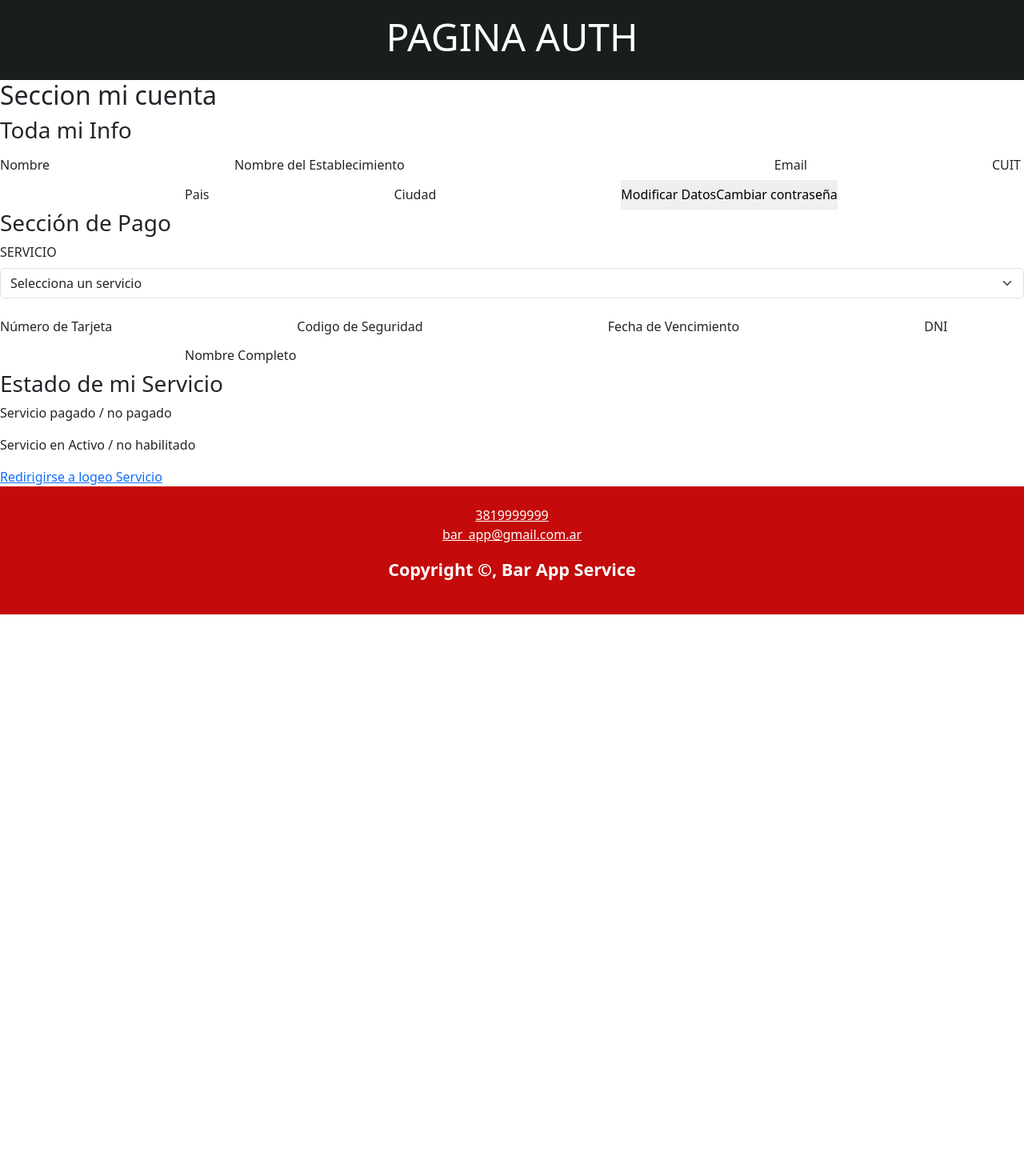
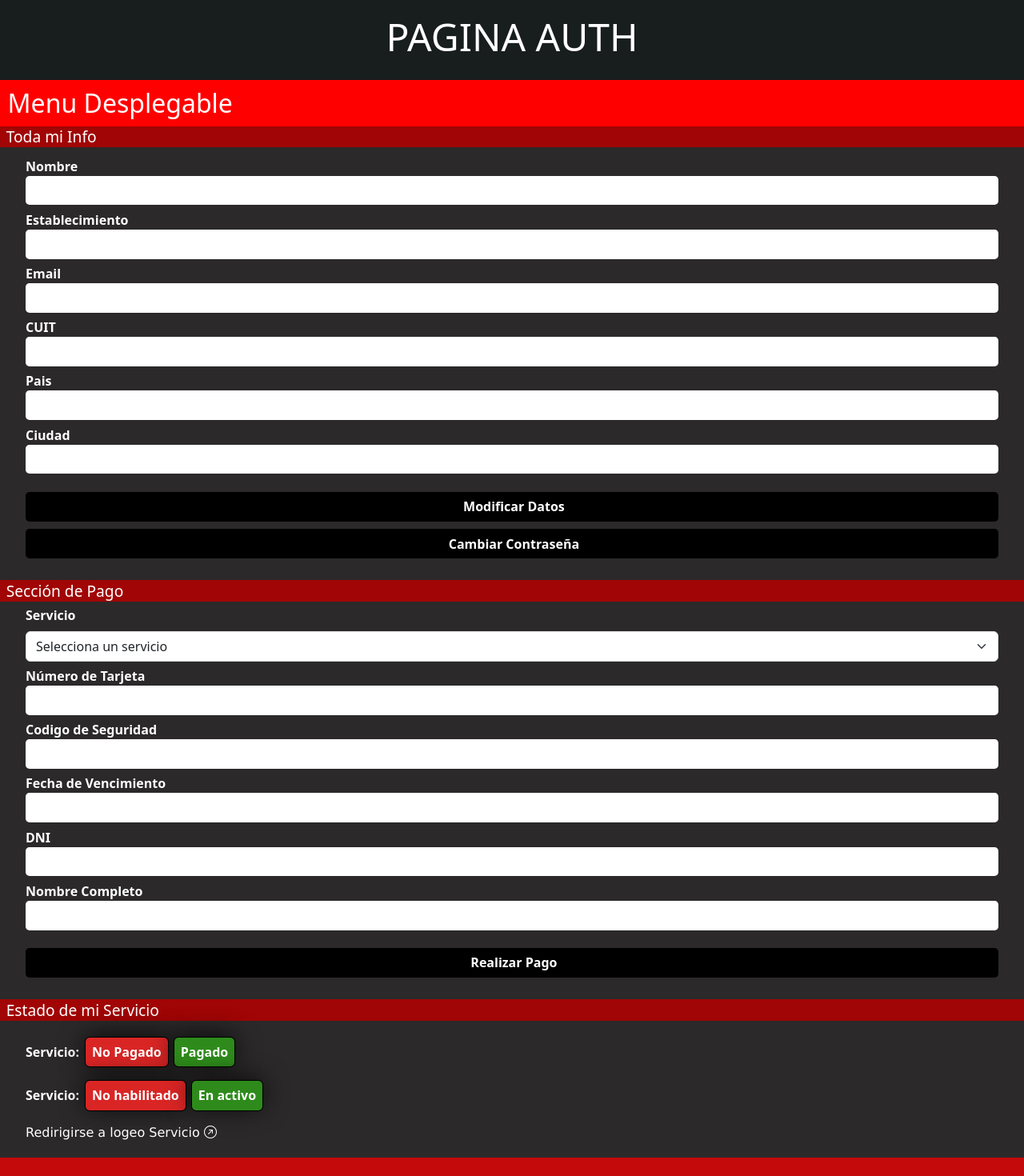
Before and after one commit to ColmanNicolas/FrontendProyecto3, a React (Vite) app: page /bar-app/mi-cuenta/1 in a window 1280 px wide. Shown: the top 1470 px of the page at 80% size. Before the commit the page ends 800 px from the top, so only its background shows below. Built offline with nearby package versions, Linux system fonts and the light colour scheme.

Commit message:
agrego css a la pagina mi cuenta

```diff
--- a/src/App.jsx
+++ b/src/App.jsx
@@ -15,7 +15,7 @@ function App() {
         <Routes>
           <Route path='/' element={<Navigate to={"/bar-app/home"} />} />
           <Route path='/bar-app/home' element={<Home />} />
-          <Route path='/admin-controls' element={<ServiceAdminPage/>} />
+          <Route path='/service/admin-controls' element={<ServiceAdminPage/>} />
           <Route path='/bar-app/landing-page' element={<LandingPage/>} />
           <Route path='/bar-app/landing-page/auth' element={<PrincipalAuth/>} />
           <Route path='/bar-app/mi-cuenta/:id' element={<PrincipalMyAccount/>} />
--- a/src/components/superAdminComponents/FormPrincipalLogin.jsx
+++ b/src/components/superAdminComponents/FormPrincipalLogin.jsx
@@ -13,14 +13,14 @@ const FormPrincipalLogin = ({cambiarComponente}) => {
         <form  onSubmit={handleSubmit(enviarFormulario)} >
             <article>
                 <h2>LOGIN</h2>
-                <button className="buttonAslAnchor" type="button" onClick={()=>cambiarComponente("REGISTER")}><i class="bi bi-arrow-up-left-circle"></i><span>Registrarme</span> </button>
+                <button className="buttonAslAnchor" type="button" onClick={()=>cambiarComponente("REGISTER")}><i className="bi bi-arrow-up-left-circle"></i><span>Registrarme</span> </button>
                 <Link to={"/bar-app/landing-page"}><span>Volver a Home</span><i className="bi bi-house"></i> </Link>
             </article>
             <article className="w-100">
                 <section >
                     <section >
-                        <label htmlFor="" className="form-label">EMAIL</label>
-                        <input type="email" className="form-control" id="" {...register("email", {
+                        <label htmlFor="userEmail" className="form-label">EMAIL</label>
+                        <input type="email" className="form-control" id="userEmail" {...register("email", {
                             required: true,
                             minLength: 5,
                             maxLength: 35,
@@ -31,8 +31,8 @@ const FormPrincipalLogin = ({cambiarComponente}) => {
                         )}
                     </section>
                     <section >
-                        <label htmlFor="" className="form-label">CONTRASEÑA</label>
-                        <input type="password" className="form-control" id="" {...register("password", {
+                        <label htmlFor="userPass" className="form-label">CONTRASEÑA</label>
+                        <input type="password" className="form-control" id="userPass" {...register("password", {
                             required: true,
                             minLength: 5,
                             maxLength: 35,
--- a/src/components/superAdminComponents/FormPrincipalRegister.jsx
+++ b/src/components/superAdminComponents/FormPrincipalRegister.jsx
@@ -1,3 +1,4 @@
+import axios from "axios";
 import { useForm } from "react-hook-form";
 import { Link, Navigate } from "react-router-dom";
 
@@ -5,22 +6,33 @@ const FormPrincipalRegister = ({cambiarComponente}) => {
 
     const { handleSubmit, register, formState: { errors }, watch, reset, } = useForm();
     const enviarFormulario = (dataRegister) => {
-        console.log(dataRegister);
-        console.log("FORMULARIO ENVIADO");
-        reset();
+        try {
+            axios.post("http://localhost:5000/api/principalUsers", dataRegister)
+                .then(response => {
+                    console.log(response);
+                    reset();
+                    cambiarComponente("LOGIN");
+                })
+                .catch(error => {
+                    console.error('Error al enviar formulario:', error);
+                });
+        } catch (error) {
+            console.error('Error al enviar formulario:', error);
+        }
     };
+
     return (
         <form onSubmit={handleSubmit(enviarFormulario)} >
             <article>
                 <h2>REGISTRO</h2>
-                <button className="buttonAslAnchor" type="button" onClick={()=>cambiarComponente("LOGIN")}><i class="bi bi-arrow-up-left-circle"></i><span>Tengo Cuenta</span> </button>
+                <button className="buttonAslAnchor" type="button" onClick={()=>cambiarComponente("LOGIN")}><i className="bi bi-arrow-up-left-circle"></i><span>Tengo Cuenta</span> </button>
                 <Link to={"/bar-app/landing-page"}><span>Volver a Home</span><i className="bi bi-house"></i> </Link>
             </article>
             <article>
                 <section className="rowInputsForm">
                     <section >
-                        <label htmlFor="" className="form-label">NOMBRE DE SU NEGOCIO</label>
-                        <input type="text" className="form-control" id="" {...register("name", {
+                        <label htmlFor="userName" className="form-label">USUARIO </label>
+                        <input type="text" className="form-control" name="nombre" id="userName" placeholder="nombre de usuario" {...register("name", {
                             required: true,
                             minLength: 3,
                             maxLength: 35,
@@ -31,6 +43,19 @@ const FormPrincipalRegister = ({cambiarComponente}) => {
                         )}
                     </section>
                     <section >
+                        <label htmlFor="bussinesName" className="form-label">EMPRESA </label>
+                        <input type="text" className="form-control" name="nombreEmpresa" id="bussinesName" placeholder="nombre de su empresa gastronómica" {...register("businessName", {
+                            required: true,
+                            minLength: 3,
+                            maxLength: 35,
+                            pattern: /^[a-zA-Z ]+$/
+                        })} />
+                        {errors.businessName && (
+                            errors.businessName.type === "required" && <p className="error-message bg-danger">Campo Requerido</p>
+                        )}
+                    </section>
+
+{   /*                 <section >
                         <label htmlFor="" className="form-label">CUIT</label>
                         <input type="number" className="form-control" id="" {...register("cuit", {
                             required: true,
@@ -42,12 +67,12 @@ const FormPrincipalRegister = ({cambiarComponente}) => {
                         {errors.cuit && (
                             errors.cuit.type === "required" && <p className="error-message bg-danger">Campo Requerido</p>
                         )}
-                    </section>
+                    </section>*/}
                 </section>
                 <section className="rowInputsForm ">
                     <section >
-                        <label htmlFor="" className="form-label">PAIS</label>
-                        <input type="text" className="form-control" id="" {...register("country", {
+                        <label htmlFor="country" className="form-label">PAIS</label>
+                        <input type="text" className="form-control" name="pais" id="country" {...register("country", {
                             required: true,
                             minLength: 3,
                             maxLength: 35,
@@ -58,8 +83,8 @@ const FormPrincipalRegister = ({cambiarComponente}) => {
                         )}
                     </section>
                     <section >
-                        <label htmlFor="" className="form-label">PROVINCIA</label>
-                        <input type="text" className="form-control" id="" {...register("city", {
+                        <label htmlFor="city" className="form-label">PROVINCIA</label>
+                        <input type="text" className="form-control" id="city" name="ciudad" {...register("city", {
                             required: true,
                             minLength: 3,
                             maxLength: 35,
@@ -72,8 +97,8 @@ const FormPrincipalRegister = ({cambiarComponente}) => {
                 </section>
                 <section className="rowInputsForm">
                     <section >
-                        <label htmlFor="" className="form-label">EMAIL</label>
-                        <input type="email" className="form-control" id="" {...register("email", {
+                        <label htmlFor="userEmail" className="form-label">EMAIL</label>
+                        <input type="email" className="form-control" id="userEmail" name="email" {...register("email", {
                             required: true,
                             minLength: 5,
                             maxLength: 35,
@@ -84,8 +109,8 @@ const FormPrincipalRegister = ({cambiarComponente}) => {
                         )}
                     </section>
                     <section >
-                        <label htmlFor="" className="form-label">REPETIR EMAIL</label>
-                        <input type="text" className="form-control" id="" {...register("emailRepeat", {
+                        <label htmlFor="userEmailRepeat" className="form-label">REPETIR EMAIL</label>
+                        <input type="text" className="form-control" id="userEmailRepeat" name="emailRepetido" {...register("emailRepeat", {
                             required: true,
                             validate: (value) => value === watch("email"),
                         })} />
@@ -96,8 +121,8 @@ const FormPrincipalRegister = ({cambiarComponente}) => {
                 </section>
                 <section className="rowInputsForm">
                     <section >
-                        <label htmlFor="" className="form-label">CONTRASEÑA</label>
-                        <input type="password" className="form-control" id="" {...register("password", {
+                        <label htmlFor="userPass" className="form-label">CONTRASEÑA</label>
+                        <input type="password" className="form-control" id="userPass"  name="password" {...register("password", {
                             required: true,
                             minLength: 5,
                             maxLength: 35,
@@ -107,8 +132,8 @@ const FormPrincipalRegister = ({cambiarComponente}) => {
                         )}
                     </section>
                     <section >
-                        <label htmlFor="" className="form-label">REPETIR CONTRASEÑA</label>
-                        <input type="password" className="form-control" id="" {...register("passwordRepeat", {
+                        <label htmlFor="userPassRepeat" className="form-label">REPETIR CONTRASEÑA</label>
+                        <input type="password" className="form-control" id="userPassRepeat" name="passRepeat" {...register("passwordRepeat", {
                             required: true,
                             validate: (value) => value === watch("password"),
                         })} />
--- a/src/pages/principalPages/PrincipalAuth.css
+++ b/src/pages/principalPages/PrincipalAuth.css
@@ -178,25 +178,33 @@
     padding-left: 0.2rem;
 }
 
-.mainPrincipalAuth form input,
-select {
+.mainPrincipalAuth form input{
     color: rgb(255, 255, 255);
     font-weight: 500;
     background-color: rgba(0, 0, 0, 0.575);
     margin-bottom: 1rem;
 }
+.mainPrincipalAuth form input::-webkit-input-placeholder {
+    color: rgba(255, 255, 255, 0.7); /* Color blanco con una opacidad del 70% */
+    font-weight: 400;
 
-.mainPrincipalAuth form select {
-    color: rgb(255, 255, 255);
-    font-weight: 500;
-    background-color: rgba(0, 0, 0, 0.76);
 }
 
-.mainPrincipalAuth form select option {
-    color: white;
-    font-weight: 500;
-    background-color: rgba(0, 0, 0, 0.87) !important;
+.mainPrincipalAuth form input:-moz-placeholder {
+    color: rgba(255, 255, 255, 0.7); /* Color blanco con una opacidad del 70% */
+    font-weight: 400;
 }
+
+.mainPrincipalAuth form input::-moz-placeholder {
+    color: rgba(255, 255, 255, 0.7); /* Color blanco con una opacidad del 70% */
+    font-weight: 400;
+}
+
+.mainPrincipalAuth form input:-ms-input-placeholder {
+    color: rgba(255, 255, 255, 0.7); /* Color blanco con una opacidad del 70% */
+    font-weight: 400;
+}
+
 
 .formButtonSection {
     width: 100%;
--- /dev/null
+++ b/src/pages/principalPages/PrincipalMyAccount.css
@@ -0,0 +1,105 @@
+/*css general*/
+.tituloH3MiCuenta{
+    color: white;
+    font-size: 1.2em;
+    background-color: rgb(161, 5, 5);
+    padding-left: 0.4em;
+    padding-block: 0.1em;
+    margin: 0;
+}
+/*SECCION DE MI INFORMACION*/
+
+#articuloMiCuenta h2{
+    color: white;
+    background-color: red;
+    padding-left: 0.3em;
+    padding-block: 0.3em;
+    margin: 0;
+    display: flex;
+    align-items: center;
+    justify-content: start;
+}
+#miCuentaForm ,#pagoForm{
+    color: white;
+    font-weight: bold;
+    background-color: rgb(43, 41, 41);
+    padding-block: 0.3em;
+    padding-inline: 2.5%;
+}
+#miCuentaForm section, #pagoForm section{
+    margin-block: 0.4em;
+    display: flex;
+    flex-direction: column;
+}
+#miCuentaForm section input, #pagoForm input{
+    border-radius: 0.3em;
+    padding-left: 0.3em;
+}
+
+#botonesFormulario{
+    padding-block: 0.7em;
+}
+#botonesFormulario input{
+    color: white;
+    background-color: black;
+    font-weight: bold;
+    margin-block: 0.3em;
+    transition: color 1s ease;
+    transition: background-color 0.7s ease;
+}
+#botonesFormulario input:hover, #botonesFormulario input:focus {
+    color: black;
+    background-color: rgb(245, 48, 48);
+}
+
+
+/*seccion estado de mi servicio*/
+#contenedorEstadoServicio{
+    padding-block: 0.2em;
+    background-color: rgb(43, 41, 41);
+    padding-inline: 2.5%;
+
+}
+.seccionEstadoServicio{
+    background-color: rgb(43, 41, 41);
+    display: flex;
+    align-items: center;
+    padding-top: 1.1rem;
+}
+.seccionEstadoServicio p{
+    color: white;
+    font-weight: bold;
+    margin: 0;
+    padding: 0;
+}
+.seccionEstadoServicio button{
+    font-weight: 600;
+    margin-left: 0.5em;
+    padding-inline: 0.5em;
+    border-radius: 0.3em;
+    outline: 1px solid black;
+    box-shadow: 0px -3px 31px 0px rgba(0,0,0,0.75);
+-webkit-box-shadow: 0px -3px 31px 0px rgba(0,0,0,0.75);
+-moz-box-shadow: 0px -3px 31px 0px rgba(0,0,0,0.75);
+}
+.seccionEstadoServicio .fondoRojo{
+    color: white;
+    background-color: rgb(218, 37, 37);
+}
+.seccionEstadoServicio .fondoVerde{
+    color: white;
+    background-color: rgb(46, 139, 27);
+}
+#contenedorEstadoServicio a{
+    color: white;
+    font-family: Verdana, Geneva, Tahoma, sans-serif;
+    display: block;
+    padding-block: 1rem;
+    text-decoration: none;
+}
+#contenedorEstadoServicio a:hover, #contenedorEstadoServicio a:focus{
+    color: rgb(240, 71, 71);
+    font-size: 1.1rem;
+    padding-block: 0.9rem;
+
+}
--- a/src/pages/principalPages/PrincipalMyAccount.jsx
+++ b/src/pages/principalPages/PrincipalMyAccount.jsx
@@ -1,7 +1,7 @@
 import { Controller, useForm } from "react-hook-form";
-
+import "../principalPages/PrincipalMyAccount.css"
 const PrincipalMyAccount = () => {
-    const { handleSubmit, register, formState: { errors }, watch, reset, control} = useForm();
+    const { handleSubmit, register, formState: { errors }, watch, reset, control } = useForm();
 
     return (
         <>
@@ -9,33 +9,47 @@ const PrincipalMyAccount = () => {
                 <h1>PAGINA AUTH</h1>
             </header>
             <main>
-                <article>
+                <article id="articuloMiCuenta">
                     <section>
-                        <h2>Seccion mi cuenta </h2>
+                        <h2 >Menu Desplegable</h2>
                     </section>
                     <section>
-                        <h3>Toda  mi Info </h3>
+                        <h3 className="tituloH3MiCuenta">Toda  mi Info </h3>
+                        <form id="miCuentaForm">
                             <section>
                                 <label htmlFor="">Nombre</label>
                                 <input type="text" />
-                            <label htmlFor="">Nombre del Establecimiento</label>
+                            </section>
+                            <section>
+                                <label htmlFor="">Establecimiento</label>
                                 <input type="text" />
-                            <input type="text" />
+                            </section>
+                            <section>
                                 <label htmlFor="">Email</label>
                                 <input type="text" />
+                            </section>
+                            <section>
                                 <label htmlFor="">CUIT</label>
                                 <input type="text" />
+                            </section>
+                            <section>
                                 <label htmlFor="">Pais</label>
                                 <input type="text" />
+                            </section>
+                            <section>
                                 <label htmlFor="">Ciudad</label>
                                 <input type="text" />
-                            <button>Modificar Datos</button>
-                            <button>Cambiar contraseña</button>
                             </section>
+                            <section id="botonesFormulario">
+                                <input type="submit" value={"Modificar Datos"} />
+                                <input type="button" value={"Cambiar Contraseña"} />
+                            </section>
+                        </form>
                     </section>
                     <section>
-                        <h3>Sección de Pago</h3>
-                        <label htmlFor="" className="form-label">SERVICIO</label>
+                        <h3 className="tituloH3MiCuenta">Sección de Pago</h3>
+                        <form id="pagoForm" action="">
+                            <label htmlFor="" className="form-label">Servicio</label>
                             <Controller
                                 name="service"
                                 control={control}
@@ -50,22 +64,44 @@ const PrincipalMyAccount = () => {
                                     </select>
                                 )}
                             />
+                            <section>
                                 <label htmlFor="">Número de Tarjeta</label>
                                 <input type="text" />
+                            </section>
+                            <section>
                                 <label htmlFor="">Codigo de Seguridad</label>
                                 <input type="text" />
+                            </section>
+                            <section>
                                 <label htmlFor="">Fecha de Vencimiento</label>
                                 <input type="text" />
+                            </section>
+                            <section>
                                 <label htmlFor="">DNI</label>
                                 <input type="text" />
+                            </section>
+                            <section>
                                 <label htmlFor="">Nombre Completo</label>
                                 <input type="text" />
                             </section>
-                    <section>
-                        <h3>Estado de mi Servicio</h3>
-                        <p>Servicio pagado / no pagado</p>
-                        <p>Servicio en Activo / no habilitado</p>
-                        <a href="">Redirigirse a logeo Servicio</a>
+                            <section id="botonesFormulario">
+                                <input type="submit" value={"Realizar Pago"} />
+                            </section>
+                        </form>
+                    </section>
+                        <h3 className="tituloH3MiCuenta">Estado de mi Servicio</h3>
+                    <section id="contenedorEstadoServicio">
+                        <section className="seccionEstadoServicio">
+                            <p>Servicio:</p>
+                            <button className="fondoRojo" disabled>No Pagado</button>
+                            <button className="fondoVerde" disabled>Pagado</button>
+                        </section>
+                        <section className="seccionEstadoServicio">
+                            <p>Servicio: </p>
+                            <button className="fondoRojo" disabled>No habilitado</button>
+                            <button className="fondoVerde" disabled>En activo</button>
+                        </section>
+                        <a href="">Redirigirse a logeo Servicio <i class="bi bi-arrow-up-right-circle"></i></a>
                     </section>
                 </article>
             </main>
```
Lines whose indentation alone changed are shown as unchanged.
